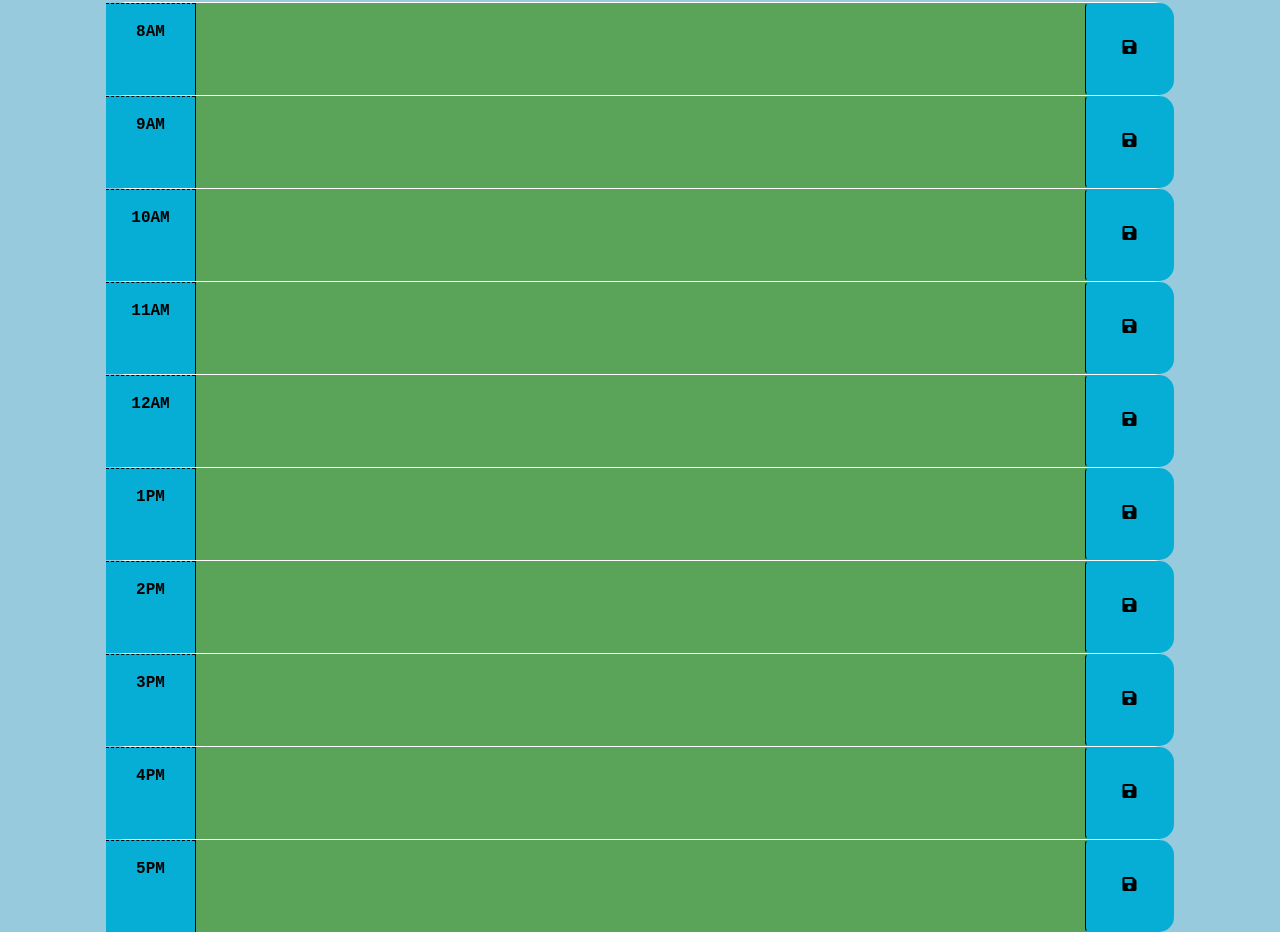
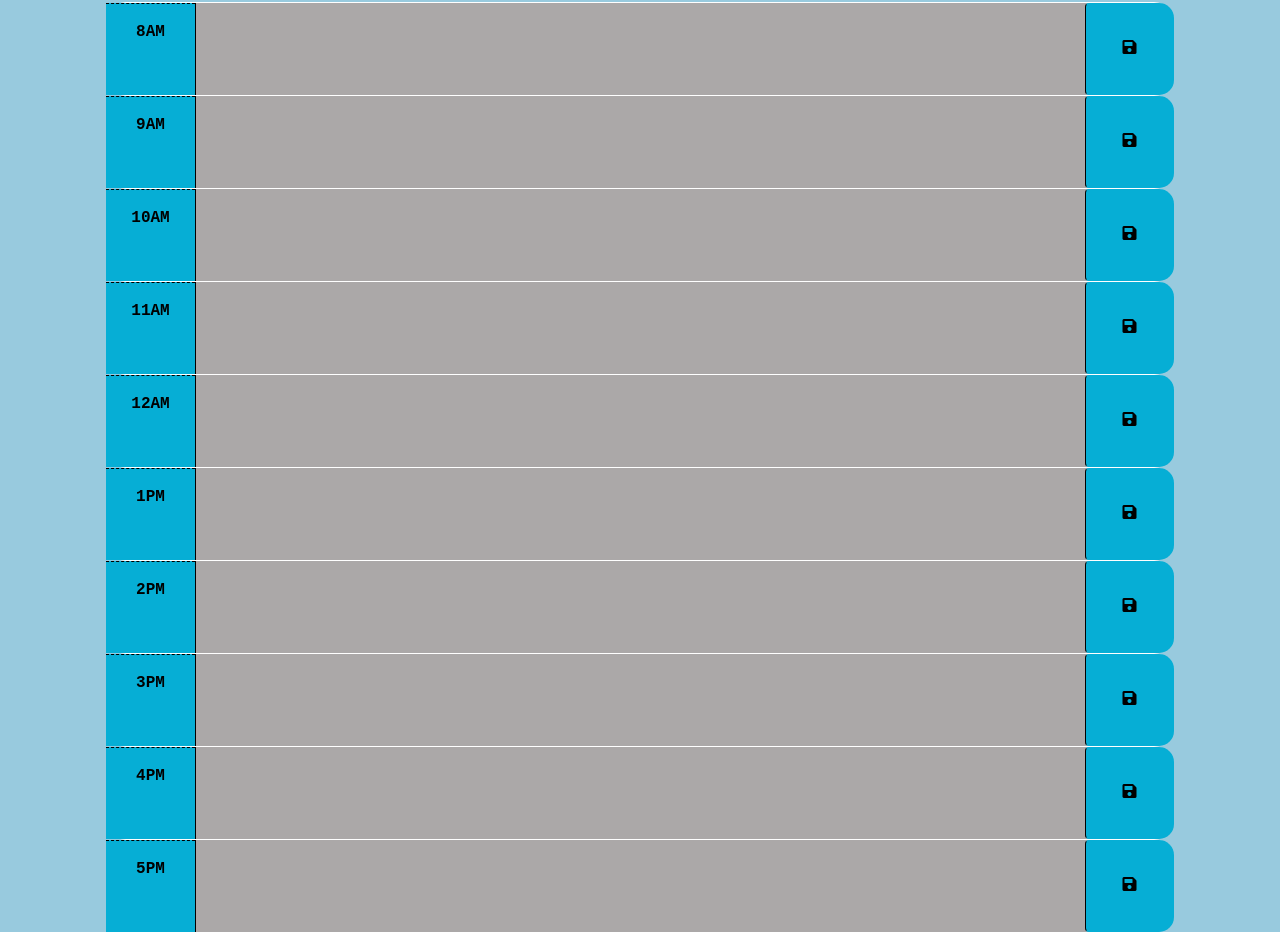
Before and after one commit to Av720/Work-Day-Scheduler, a plain HTML site: page index.html in a window 1280 px wide. Shown: the part 300-1232 px from the top of the page. Drawn offline with nearby package versions, Linux system fonts and the light colour scheme.

Commit message:
fixed an issue where the color does not change on the calendar, var(calendar) was not working as per console.log. this issue was fixed by using parseInt(calendar is now functional)

```diff
--- a/index.html
+++ b/index.html
@@ -32,7 +32,7 @@
     </header>
     <div class="container-lg px-5">
 
-      <div id="8-AM " class="row time-block past">
+      <div id="hour8" class="row time-block past">
         <div class="col-2 col-md-1 hour text-center py-3">8AM</div>
         <textarea class="col-8 col-md-10 description" rows="3"> </textarea>
         <button class="btn saveBtn col-2 col-md-1" aria-label="save">
@@ -41,7 +41,7 @@
       </div>
 
       <!-- Example of a past time block. The "past" class adds a gray background color. -->
-      <div id="9-AM" class="row time-block past">
+      <div id="hour9" class="row time-block past">
         <div class="col-2 col-md-1 hour text-center py-3">9AM</div>
         <textarea class="col-8 col-md-10 description" rows="3"> </textarea>
         <button class="btn saveBtn col-2 col-md-1" aria-label="save">
@@ -50,7 +50,7 @@
       </div>
 
       <!-- Example of a a present time block. The "present" class adds a red background color. -->
-      <div id="10-AM" class="row time-block present">
+      <div id="hour10" class="row time-block present">
         <div class="col-2 col-md-1 hour text-center py-3">10AM</div>
         <textarea class="col-8 col-md-10 description" rows="3"> </textarea>
         <button class="btn saveBtn col-2 col-md-1" aria-label="save">
@@ -59,7 +59,7 @@
       </div>
 
       <!-- Example of a future time block. The "future" class adds a green background color. -->
-      <div id="11-AM" class="row time-block future">
+      <div id="hour11" class="row time-block future">
         <div class="col-2 col-md-1 hour text-center py-3">11AM</div>
         <textarea class="col-8 col-md-10 description" rows="3"> </textarea>
         <button class="btn saveBtn col-2 col-md-1" aria-label="save">
@@ -67,7 +67,7 @@
         </button>
       </div>
 
-      <div id="12-AM" class="row time-block future">
+      <div id="hour12" class="row time-block future">
         <div class="col-2 col-md-1 hour text-center py-3">12AM</div>
         <textarea class="col-8 col-md-10 description" rows="3"> </textarea>
         <button class="btn saveBtn col-2 col-md-1" aria-label="save">
@@ -75,7 +75,7 @@
         </button>
       </div>
 
-      <div id="1-PM" class="row time-block future">
+      <div id="hour13" class="row time-block future">
         <div class="col-2 col-md-1 hour text-center py-3">1PM</div>
         <textarea class="col-8 col-md-10 description" rows="3"> </textarea>
         <button class="btn saveBtn col-2 col-md-1" aria-label="save">
@@ -83,7 +83,7 @@
         </button>
       </div>
 
-      <div id="2-PM" class="row time-block future">
+      <div id="hour14" class="row time-block future">
         <div class="col-2 col-md-1 hour text-center py-3">2PM</div>
         <textarea class="col-8 col-md-10 description" rows="3"> </textarea>
         <button class="btn saveBtn col-2 col-md-1" aria-label="save">
@@ -91,7 +91,7 @@
         </button>
       </div>
 
-      <div id="3-PM" class="row time-block future">
+      <div id="hour15" class="row time-block future">
         <div class="col-2 col-md-1 hour text-center py-3">3PM</div>
         <textarea class="col-8 col-md-10 description" rows="3"> </textarea>
         <button class="btn saveBtn col-2 col-md-1" aria-label="save">
@@ -99,7 +99,7 @@
         </button>
       </div>
 
-      <div id="4-PM" class="row time-block future">
+      <div id="hour16" class="row time-block future">
         <div class="col-2 col-md-1 hour text-center py-3">4PM</div>
         <textarea class="col-8 col-md-10 description" rows="3"> </textarea>
         <button class="btn saveBtn col-2 col-md-1" aria-label="save">
@@ -107,7 +107,7 @@
         </button>
       </div>
 
-      <div id="5-PM" class="row time-block future">
+      <div id="hour17" class="row time-block future">
         <div class="col-2 col-md-1 hour text-center py-3">5PM</div>
         <textarea class="col-8 col-md-10 description" rows="3"> </textarea>
         <button class="btn saveBtn col-2 col-md-1" aria-label="save">
--- a/script.js
+++ b/script.js
@@ -25,27 +25,30 @@ console.log(today)
 //create a function to tell the past present or future times on the calendar
 
 // this function will tell the current time using momemt
-var currentHour = moment().format("HH");
-// console.log(currentHour)
+var currentHour = moment().hour();
+console.log(currentHour)
 
 // traverse the DOM
 $(".time-block").each(function () {
-  var calendarHour = $(this).attr("id").split("-")[1];
+  var calendarHour = parseInt($(this).attr("id").split("hour")[1]);
 
-  // console.log(calendarHour) = works
+  console.log(calendarHour)
 
   //create and if and else for the past present and future time blocks, this will change the colors according to the current hour present
-  if (currentHour == calendarHour) {
+  if (calendarHour < currentHour) {
+    $(this).addClass("past");
+    $(this).removeClass("future");
+    $(this).removeClass("present");
+  }
+  else if (calendarHour === currentHour) {
+    $(this).removeClass("past");
+    $(this).removeClass("future");
     $(this).addClass("present");
-    $(this).children(".description").addClass("present");
-
-  } else if (currentHour < calendarHour) {
+  }
+  else {
     $(this).removeClass("present");
+    $(this).removeClass("past");
     $(this).addClass("future");
-
-  } else if (currentHour > calendarHour) {
-    $(this).removeClass("future");
-    $(this).addClass("past");
   }
 });
 
--- a/style.css
+++ b/style.css
@@ -20,7 +20,8 @@ header p #currentday {
   border: 4px outset gray;
 }
 
-.display-3, .lead {
+.display-3,
+.lead {
   font-weight: bold;
   color: rgb(0, 0, 0);
 }
```
